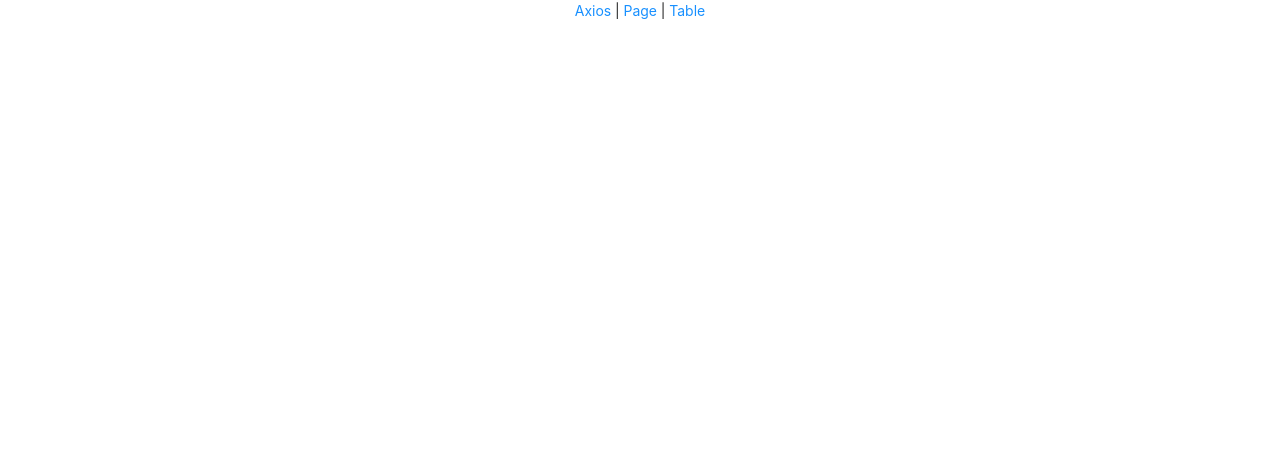
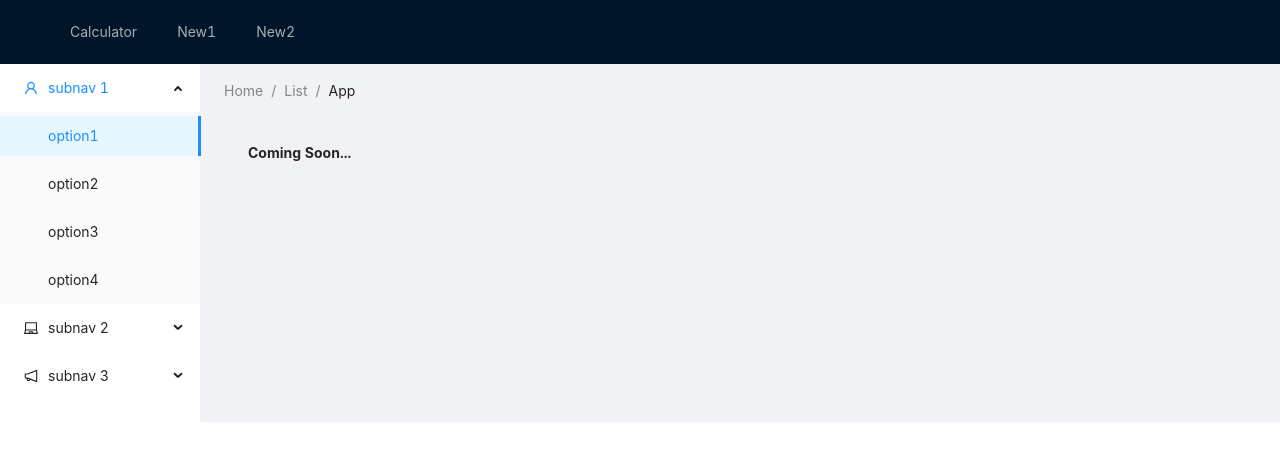
Before and after one commit to hoanghieptranj5/my-app, a React (Create React App) app: page / in a window 1280 px wide. Shown: the top 460 px of the page. Built offline with nearby package versions, Linux system fonts and the light colour scheme.

Commit message:
added layout and dynamic content

```diff
--- a/src/App.js
+++ b/src/App.js
@@ -1,13 +1,90 @@
 import './App.css';
 import {Link} from "react-router-dom";
 
-function App() {
+import { LaptopOutlined, NotificationOutlined, UserOutlined } from '@ant-design/icons';
+import type { MenuProps } from 'antd';
+import { Breadcrumb, Layout, Menu } from 'antd';
+import React, {useEffect, useState} from 'react';
+
+import DynamicContent from "./component/DynamicContent";
+
+const { Header, Content, Sider } = Layout;
+
+const items1: MenuProps['items'] = ['Calculator', 'New1', 'New2'].map(key => ({
+  key,
+  label: `${key}`,
+}));
+
+const items2: MenuProps['items'] = [UserOutlined, LaptopOutlined, NotificationOutlined].map(
+  (icon, index) => {
+    const key = String(index + 1);
+
+    return {
+      key: `sub${key}`,
+      icon: React.createElement(icon),
+      label: `subnav ${key}`,
+
+      children: new Array(4).fill(null).map((_, j) => {
+        const subKey = index * 4 + j + 1;
+        return {
+          key: subKey,
+          label: `option${subKey}`,
+        };
+      }),
+    };
+  },
+);
+
+const App = () => {
+  const [page, setPage] = useState(1);
+
+  const onClick = e => {
+    console.log('click', e);
+    setPage(e.key);
+  }
+
   return (
-    <div className="App">
-      <Link to="/axios">Axios</Link> |{" "}
-      <Link to="/calculate-electric-page">Page</Link> |{" "}
-      <Link to="/table">Table</Link>
-    </div>
+    // <div className="App">
+    //   <Link to="/axios">Axios</Link> |{" "}
+    //   <Link to="/calculate-electric-page">Page</Link> |{" "}
+    //   <Link to="/table">Table</Link>
+    // </div>
+    <Layout>
+      <Header className="header">
+        <div className="logo" />
+        <Menu theme="dark" mode="horizontal" defaultSelectedKeys={['2']} items={items1} onClick={onClick}/>
+      </Header>
+      <Layout>
+        <Sider width={200} className="site-layout-background">
+          <Menu
+            mode="inline"
+            defaultSelectedKeys={['1']}
+            defaultOpenKeys={['sub1']}
+            style={{ height: '100%', borderRight: 0 }}
+            items={items2}
+          />
+        </Sider>
+        <Layout style={{ padding: '0 24px 24px' }}>
+          <Breadcrumb style={{ margin: '16px 0' }}>
+            <Breadcrumb.Item>Home</Breadcrumb.Item>
+            <Breadcrumb.Item>List</Breadcrumb.Item>
+            <Breadcrumb.Item>App</Breadcrumb.Item>
+          </Breadcrumb>
+          <Content
+            className="site-layout-background"
+            style={{
+              padding: 24,
+              margin: 0,
+              minHeight: 280,
+            }}
+          >
+            <DynamicContent
+              page={page}
+            />
+          </Content>
+        </Layout>
+      </Layout>
+    </Layout>
   );
 }
 
--- /dev/null
+++ b/src/component/DynamicContent.js
@@ -0,0 +1,23 @@
+import React, { useEffect, useState } from 'react';
+import CalculatedTable from "./tinh_tien_dien_table/CalculatedTable";
+import CalculateElectricPage from "../page/CalculateElectricPage";
+
+const DynamicContent = ({page}) => {
+  const [component, setComponent] = useState(<a>Hello</a>);
+
+   useEffect(() => {
+     if (page.toString() === "Calculator") {
+       setComponent(<CalculateElectricPage />);
+     } else {
+       setComponent(<b>Coming Soon...</b>)
+     }
+   }, [page])
+
+   return (
+     <div>
+       {component}
+     </div>
+   )
+}
+
+export default DynamicContent;
```
